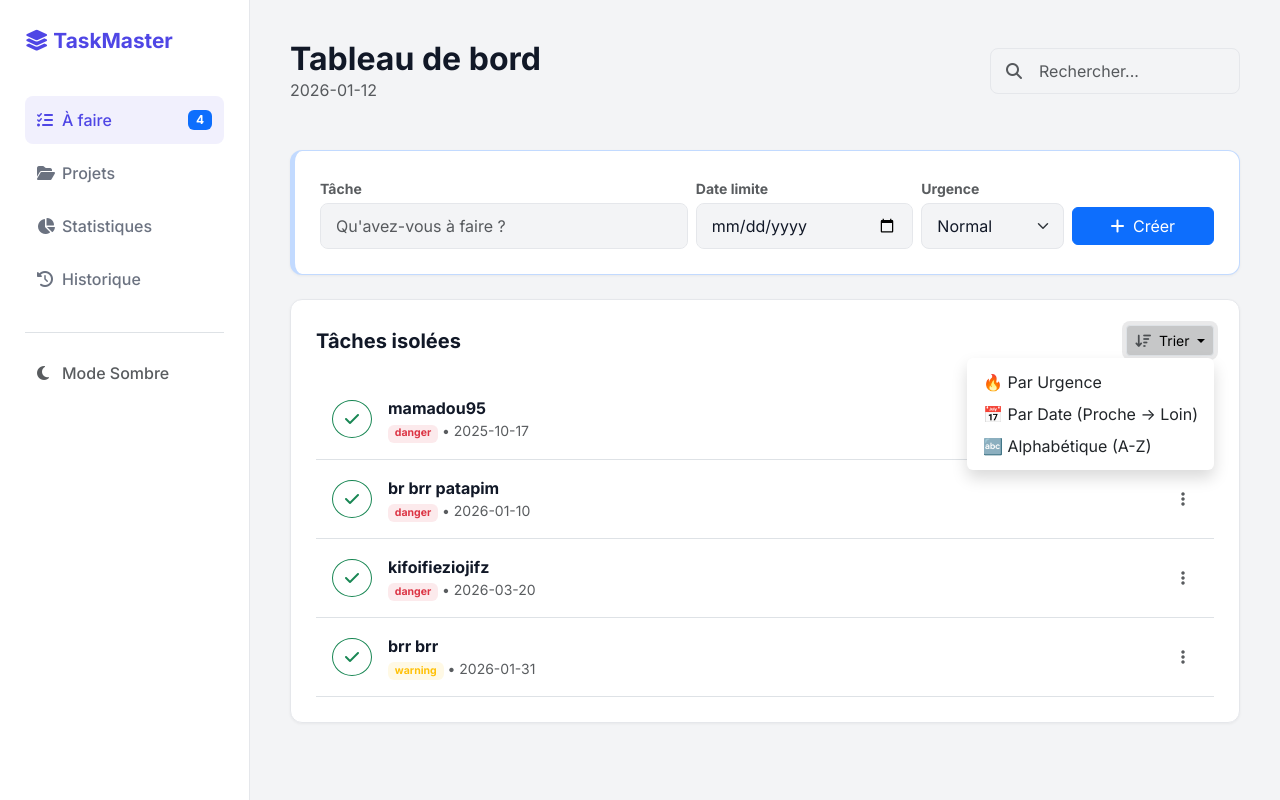
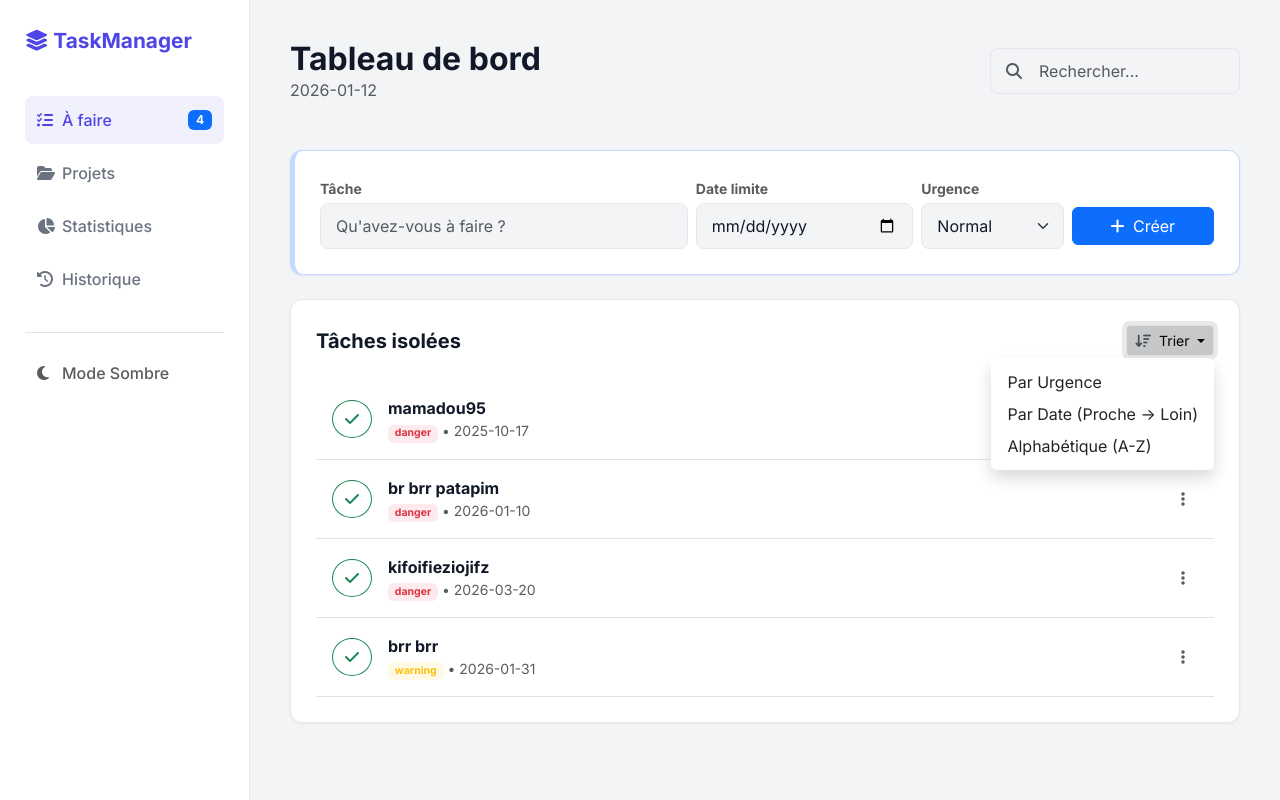
Before and after one commit to Saifbenchikh/TaskManager, a Flask app: page / in a window 1280 px wide, after a click on "Trier". Run offline with Flask 3, Linux system fonts and the light colour scheme; data comes from the database, SQL or seed files in the repository; both versions use the stored data as it was after the commit.

Commit message:
emoji null

```diff
--- a/templates/index.html
+++ b/templates/index.html
@@ -3,7 +3,7 @@
 <head>
     <meta charset="UTF-8">
     <meta name="viewport" content="width=device-width, initial-scale=1">
-    <title>Task Master Pro</title>
+    <title>TaskManager 2 feuj</title>
     <link href="https://cdn.jsdelivr.net/npm/bootstrap@5.3.0/dist/css/bootstrap.min.css" rel="stylesheet">
     <link rel="stylesheet" href="https://cdnjs.cloudflare.com/ajax/libs/font-awesome/6.4.0/css/all.min.css">
     <link rel="stylesheet" href="{{ url_for('static', filename='style.css') }}">
@@ -15,7 +15,7 @@
     <div class="wrapper">
 
         <nav class="sidebar" id="sidebar">
-            <div class="sidebar-header"><i class="fas fa-layer-group"></i> TaskMaster</div>
+            <div class="sidebar-header"><i class="fas fa-layer-group"></i> TaskManager</div>
             <div class="d-flex flex-column h-100">
                 <a class="nav-link active" href="#" onclick="showTab(event, 'afaire')">
                     <i class="fas fa-list-check"></i> À faire <span class="badge bg-primary ms-auto">{{ a_faire|length }}</span>
@@ -43,11 +43,11 @@
                         </button>
                         <ul class="dropdown-menu shadow border-0">
                             <li><h6 class="dropdown-header">Ordre d'affichage des dossiers</h6></li>
-                            <li><a class="dropdown-item" href="/?trie={{ current_sort }}&trie_projets=defaut">🕒 Par défaut (Création)</a></li>
-                            <li><a class="dropdown-item" href="/?trie={{ current_sort }}&trie_projets=nom">🔤 Nom (A-Z)</a></li>
+                            <li><a class="dropdown-item" href="/?trie={{ current_sort }}&trie_projets=defaut"> Par défaut (Création)</a></li>
+                            <li><a class="dropdown-item" href="/?trie={{ current_sort }}&trie_projets=nom"> Nom (A-Z)</a></li>
                             <li><hr class="dropdown-divider"></li>
-                            <li><a class="dropdown-item" href="/?trie={{ current_sort }}&trie_projets=progress_desc">📈 Avancement (Le + fini)</a></li>
-                            <li><a class="dropdown-item" href="/?trie={{ current_sort }}&trie_projets=progress_asc">📉 Avancement (Le - fini)</a></li>
+                            <li><a class="dropdown-item" href="/?trie={{ current_sort }}&trie_projets=progress_desc"> Avancement (Le + fini)</a></li>
+                            <li><a class="dropdown-item" href="/?trie={{ current_sort }}&trie_projets=progress_asc"> Avancement (Le - fini)</a></li>
                         </ul>
                     </div>
 
@@ -94,9 +94,9 @@
                                 <i class="fas fa-sort-amount-down me-1 text-muted"></i> Trier
                             </button>
                             <ul class="dropdown-menu dropdown-menu-end shadow border-0">
-                                <li><a class="dropdown-item" href="/?trie=urgence&trie_projets={{ current_proj_sort }}">🔥 Par Urgence</a></li>
-                                <li><a class="dropdown-item" href="/?trie=date_croissante&trie_projets={{ current_proj_sort }}">📅 Par Date (Proche -> Loin)</a></li>
-                                <li><a class="dropdown-item" href="/?trie=alphabetique&trie_projets={{ current_proj_sort }}">🔤 Alphabétique (A-Z)</a></li>
+                                <li><a class="dropdown-item" href="/?trie=urgence&trie_projets={{ current_proj_sort }}"> Par Urgence</a></li>
+                                <li><a class="dropdown-item" href="/?trie=date_croissante&trie_projets={{ current_proj_sort }}"> Par Date (Proche -> Loin)</a></li>
+                                <li><a class="dropdown-item" href="/?trie=alphabetique&trie_projets={{ current_proj_sort }}"> Alphabétique (A-Z)</a></li>
                             </ul>
                         </div>
                     </div>
@@ -116,8 +116,8 @@
                             <div class="dropdown">
                                 <button class="btn btn-link text-muted" type="button" data-bs-toggle="dropdown"><i class="fas fa-ellipsis-v"></i></button>
                                 <ul class="dropdown-menu dropdown-menu-end border-0 shadow">
-                                    <li><button class="dropdown-item" data-bs-toggle="modal" data-bs-target="#modalModif{{ tache.id }}">✏️ Modifier</button></li>
-                                    <li><a class="dropdown-item text-danger" href="/supprimer/{{ tache.id }}">🗑️ Supprimer</a></li>
+                                    <li><button class="dropdown-item" data-bs-toggle="modal" data-bs-target="#modalModif{{ tache.id }}"> Modifier</button></li>
+                                    <li><a class="dropdown-item text-danger" href="/supprimer/{{ tache.id }}"> Supprimer</a></li>
                                 </ul>
                             </div>
                         </div>
@@ -168,8 +168,8 @@
                                                 <i class="fas fa-sort me-1"></i> Trier les tâches
                                             </button>
                                             <ul class="dropdown-menu shadow border-0" style="font-size: 0.9rem;">
-                                                <li><a class="dropdown-item" href="/?trie=urgence&trie_projets={{ current_proj_sort }}">🔥 Par Urgence</a></li>
-                                                <li><a class="dropdown-item" href="/?trie=alphabetique&trie_projets={{ current_proj_sort }}">🔤 Alphabétique</a></li>
+                                                <li><a class="dropdown-item" href="/?trie=urgence&trie_projets={{ current_proj_sort }}"> Par Urgence</a></li>
+                                                <li><a class="dropdown-item" href="/?trie=alphabetique&trie_projets={{ current_proj_sort }}"> Alphabétique</a></li>
                                             </ul>
                                         </div>
 
@@ -178,7 +178,7 @@
                                                    id="switchCompleted{{ p.infos.id }}"
                                                    onchange="toggleProjectCompleted('{{ p.infos.id }}')" checked>
                                             <label class="form-check-label small text-muted fw-bold" for="switchCompleted{{ p.infos.id }}">
-                                                Voir finies
+                                                Voir les taches finies
                                             </label>
                                         </div>
                                     </div>
```
Also changed, not shown: database.db.
